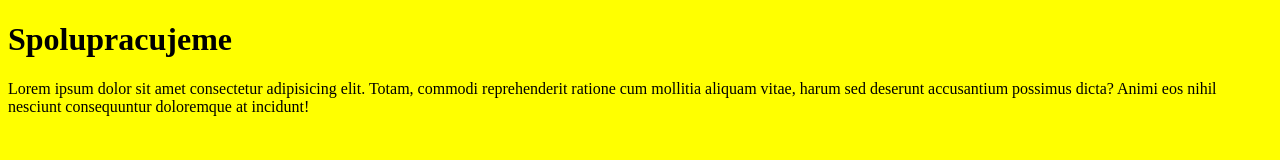
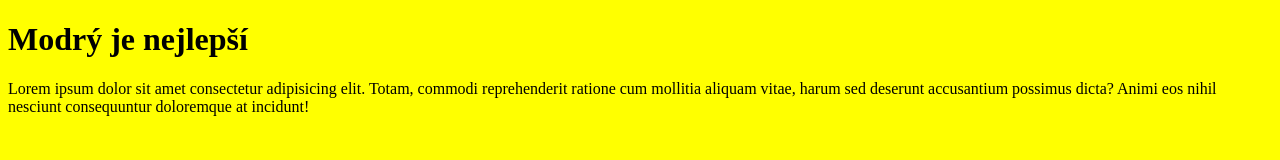
Before and after one commit to lrolecek/SPOLUPRACE, a plain HTML site: page index.html in a window 1280 px wide. Drawn offline with Linux system fonts and the light colour scheme.

```diff
--- a/index.html
+++ b/index.html
@@ -8,7 +8,7 @@
 </head>
 <body>
 
-  <h1>Spolupracujeme</h1>
+  <h1>Modrý je nejlepší</h1>
 
   <p>Lorem ipsum dolor sit amet consectetur adipisicing elit. Totam, commodi reprehenderit ratione cum mollitia aliquam vitae, harum sed deserunt accusantium possimus dicta? Animi eos nihil nesciunt consequuntur doloremque at incidunt!</p>
 
```
